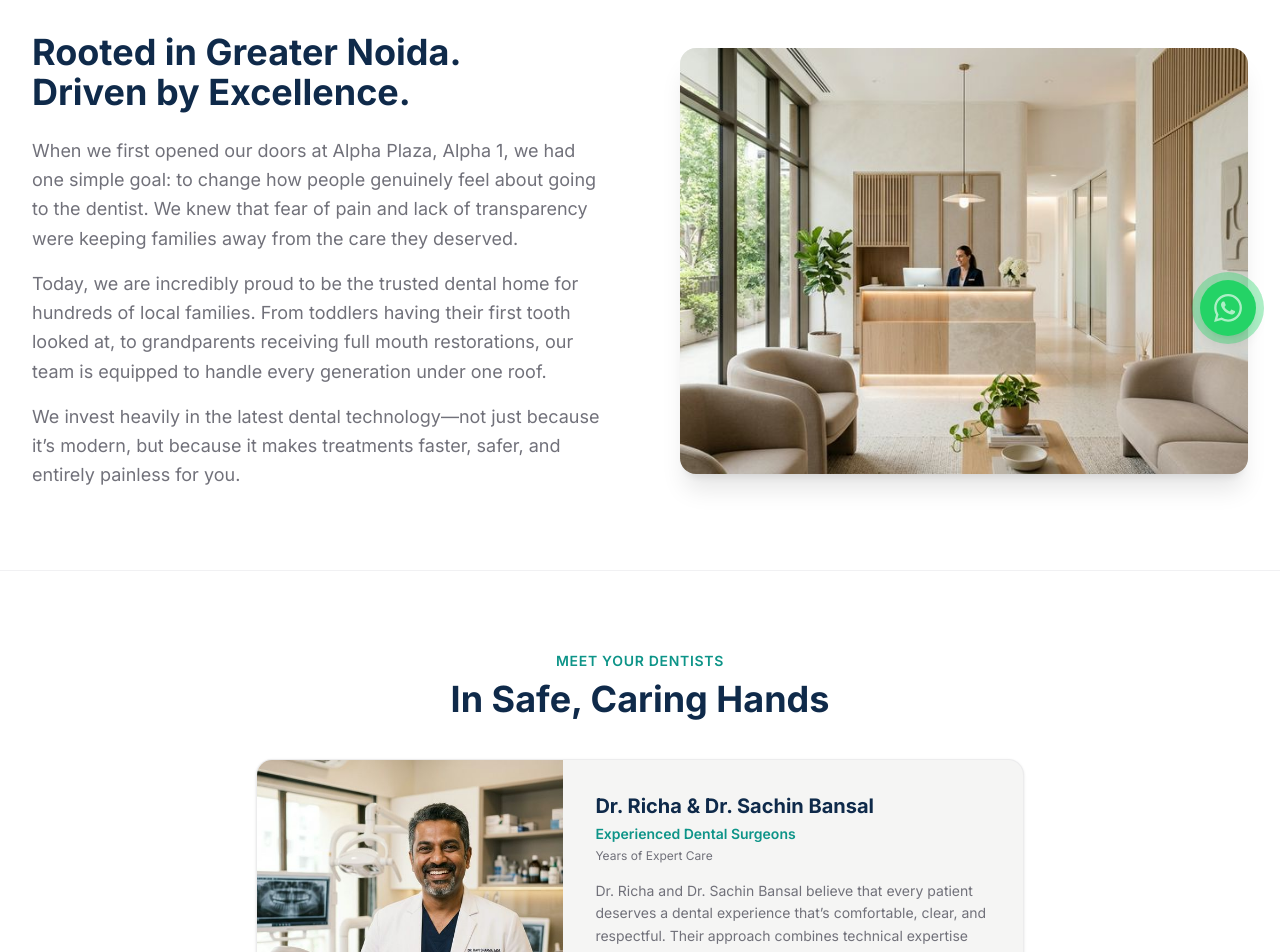
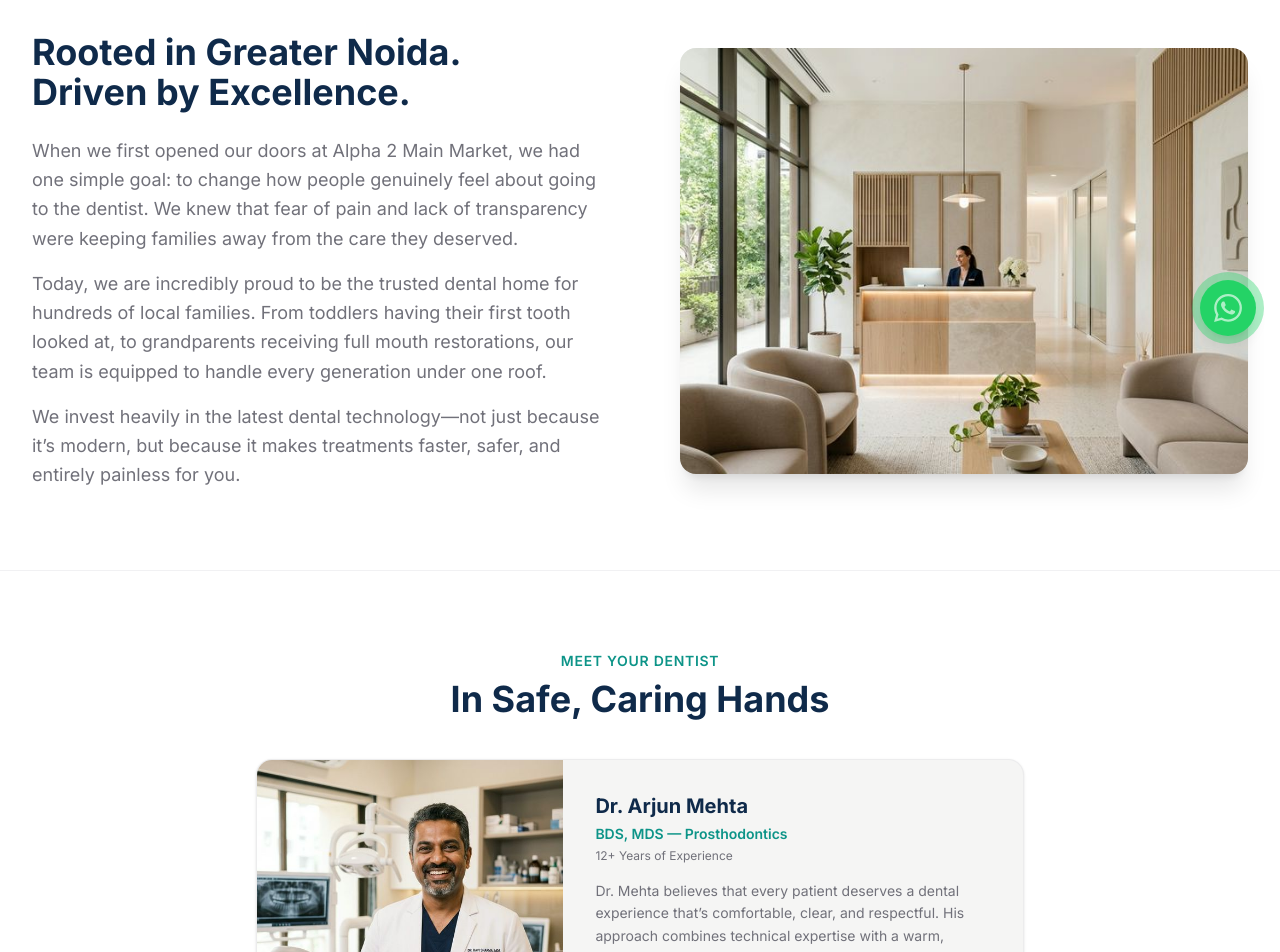
Before and after one commit to punitkumarrai/sampledentalclinic, a Next.js app: page /about in a window 1280 px wide. Shown: the part 440-1392 px from the top of the page. Built offline with nearby package versions, Linux system fonts and the light colour scheme.

Commit message:
Revert info to sample dental except name

```diff
--- a/content/clients/city-light.ts
+++ b/content/clients/city-light.ts
@@ -6,19 +6,19 @@ const cityLight: SiteConfig = {
   // ── Business Info ────────────────────────────────────────────────
   business: {
     name: "City Light Dental Care",
-    phone: "+919999044511",
-    phoneDisplay: "09999044511",
+    phone: "+918851169748",
+    phoneDisplay: "+91 88511 69748",
     email: "hello@citylightdental.com",
-    whatsappNumber: "919999044511",
+    whatsappNumber: "918851169748",
     whatsappMessage: "Hi, I'd like to book an appointment",
     address: {
-      line1: "Shop No UG-21, Block-E, Alpha Plaza,",
-      line2: "Near Community Centre, Alpha 1, Greater Noida",
+      line1: "Alpha 2 Main Market,",
+      line2: "Greater Noida, UP 201310",
     },
     googleMapsUrl:
-      "https://maps.google.com/?q=28.4744341,77.5123966",
+      "https://maps.google.com/?q=Alpha+2+Main+Market+Greater+Noida",
     mapEmbedUrl:
-      "https://www.google.com/maps?q=28.4744341,77.5123966&output=embed",
+      "https://www.google.com/maps/embed?pb=!1m18!1m12!1m3!1d3507.034789851614!2d77.514330!3d28.473523!2m3!1f0!2f0!3f0!3m2!1i1024!2i768!4f13.1!3m3!1m2!1s0x390cea65b4c19f55%3A0xc07ce6ad0b1f201d!2sAlpha%20II%20Commercial%20Belt%2C%20Greater%20Noida%2C%20Uttar%20Pradesh%20201310!5e0!3m2!1sen!2sin!4v1700000000000!5m2!1sen!2sin",
     hours: {
       weekdays: "Mon – Sat",
       weekdayTime: "9:00 AM – 8:00 PM",
@@ -32,10 +32,10 @@ const cityLight: SiteConfig = {
     home: {
       title: "City Light Dental Care — Premium Dental Care in Greater Noida",
       description:
-        "Trusted dental clinic near Alpha Plaza, Alpha 1, Greater Noida. Gentle, modern care for the whole family — teeth cleaning, braces, implants, root canal & more. Book your appointment today.",
+        "Trusted dental clinic near Alpha 2 Main Market, Greater Noida. Gentle, modern care for the whole family — teeth cleaning, braces, implants, root canal & more. Book your appointment today.",
       keywords: [
         "dentist greater noida",
-        "dental clinic alpha 1",
+        "dental clinic alpha 2",
         "teeth cleaning",
         "braces orthodontics",
         "dental implants greater noida",
@@ -56,7 +56,7 @@ const cityLight: SiteConfig = {
     contact: {
       title: "Contact Us | City Light Dental Care",
       description:
-        "Get in touch with City Light Dental Care in Alpha Plaza, Alpha 1, Greater Noida. Call 09999044511 or message us on WhatsApp.",
+        "Get in touch with City Light Dental Care in Alpha 2 Main Market, Greater Noida. Call +91 88511 69748 or message us on WhatsApp.",
     },
   },
 
@@ -72,23 +72,23 @@ const cityLight: SiteConfig = {
     heroImageAlt:
       "Friendly dentist consulting with a patient in a modern, clean clinic setting",
     trustBadge: {
-      rating: "4.7 Rating",
-      subtitle: "52 Reviews",
+      rating: "4.9 Rating",
+      subtitle: "200+ Happy Families",
     },
   },
 
   // ── Doctor ────────────────────────────────────────────────────────
   doctor: {
-    sectionTagline: "Meet Your Dentists",
+    sectionTagline: "Meet Your Dentist",
     sectionHeading: "In Safe, Caring Hands",
-    name: "Dr. Richa & Dr. Sachin Bansal",
-    degree: "Experienced Dental Surgeons",
-    experience: "Years of Expert Care",
-    bio: "Dr. Richa and Dr. Sachin Bansal believe that every patient deserves a dental experience that’s comfortable, clear, and respectful. Their approach combines technical expertise with a warm, patient-first philosophy — making even the most anxious visitors feel at ease.",
+    name: "Dr. Arjun Mehta",
+    degree: "BDS, MDS — Prosthodontics",
+    experience: "12+ Years of Experience",
+    bio: "Dr. Mehta believes that every patient deserves a dental experience that\u2019s comfortable, clear, and respectful. His approach combines technical expertise with a warm, patient-first philosophy — making even the most anxious visitors feel at ease.",
     quote:
-      "“Good dental care starts with honest conversation. We want every patient to understand their options and feel confident about their treatment.”",
+      "\u201cGood dental care starts with honest conversation. I want every patient to understand their options and feel confident about their treatment.\u201d",
     imagePath: "/images/doctor.jpg",
-    imageAlt: "Dr. Richa & Dr. Sachin Bansal — Lead Dentists at City Light Dental Care",
+    imageAlt: "Dr. Arjun Mehta — Lead Dentist at City Light Dental Care",
   },
 
   // ── Services Preview (homepage cards) ─────────────────────────────
@@ -164,7 +164,7 @@ const cityLight: SiteConfig = {
       whoItIsFor:
         "Children, teens, and adults looking to improve their bite and smile aesthetics.",
       whyItMatters:
-        "Straight teeth aren’t just about looks — they are easier to clean and reduce the risk of jaw strain and abnormal tooth wear.",
+        "Straight teeth aren\u2019t just about looks — they are easier to clean and reduce the risk of jaw strain and abnormal tooth wear.",
     },
     {
       title: "Dental Implants",
@@ -241,7 +241,7 @@ const cityLight: SiteConfig = {
     {
       question: "Do I need an appointment before visiting?",
       answer:
-        "While we do accept walk-ins for dental emergencies, we highly recommend booking an appointment to ensure you don’t have to wait and our doctors can dedicate ample time to your consultation.",
+        "While we do accept walk-ins for dental emergencies, we highly recommend booking an appointment to ensure you don\u2019t have to wait and our doctors can dedicate ample time to your consultation.",
     },
     {
       question: "Is root canal treatment painful?",
@@ -251,7 +251,7 @@ const cityLight: SiteConfig = {
     {
       question: "Do you treat kids?",
       answer:
-        "Yes! We specialize in pediatric dentistry and strive to make every child’s visit fun, gentle, and completely fear-free.",
+        "Yes! We specialize in pediatric dentistry and strive to make every child\u2019s visit fun, gentle, and completely fear-free.",
     },
     {
       question: "Do you offer aligners and braces?",
@@ -266,7 +266,7 @@ const cityLight: SiteConfig = {
     {
       question: "How can I book an appointment?",
       answer:
-        "You can book an appointment easily by clicking the ‘Book Appointment’ button on our website, calling us directly, or sending a quick message on WhatsApp.",
+        "You can book an appointment easily by clicking the \u2018Book Appointment\u2019 button on our website, calling us directly, or sending a quick message on WhatsApp.",
     },
   ],
 
@@ -275,12 +275,12 @@ const cityLight: SiteConfig = {
     heroTagline: "Our Story & Values",
     heroHeading: "A Better Kind of Dental Care",
     heroDescription:
-      "At City Light Dental Care, we believe dentistry shouldn’t feel intimidating. We’ve built a practice rooted in transparency, advanced hygiene protocols, and a genuine commitment to your comfort.",
+      "At City Light Dental Care, we believe dentistry shouldn\u2019t feel intimidating. We\u2019ve built a practice rooted in transparency, advanced hygiene protocols, and a genuine commitment to your comfort.",
     storyHeading: "Rooted in Greater Noida.\nDriven by Excellence.",
     storyParagraphs: [
-      "When we first opened our doors at Alpha Plaza, Alpha 1, we had one simple goal: to change how people genuinely feel about going to the dentist. We knew that fear of pain and lack of transparency were keeping families away from the care they deserved.",
+      "When we first opened our doors at Alpha 2 Main Market, we had one simple goal: to change how people genuinely feel about going to the dentist. We knew that fear of pain and lack of transparency were keeping families away from the care they deserved.",
       "Today, we are incredibly proud to be the trusted dental home for hundreds of local families. From toddlers having their first tooth looked at, to grandparents receiving full mouth restorations, our team is equipped to handle every generation under one roof.",
-      "We invest heavily in the latest dental technology—not just because it’s modern, but because it makes treatments faster, safer, and entirely painless for you.",
+      "We invest heavily in the latest dental technology\u2014not just because it\u2019s modern, but because it makes treatments faster, safer, and entirely painless for you.",
     ],
     storyImage: "/images/reception.jpg",
     storyImageAlt:
@@ -322,12 +322,12 @@ const cityLight: SiteConfig = {
       {
         title: "Warm Welcome & Intake",
         description:
-          "You’ll be greeted with a smile, offered a comfortable seat, and efficiently guided through your brief new-patient medical history forms.",
+          "You\u2019ll be greeted with a smile, offered a comfortable seat, and efficiently guided through your brief new-patient medical history forms.",
       },
       {
         title: "Detailed Consultation",
         description:
-          "You’ll meet your doctor for an unhurried conversation about your dental goals, followed by a thorough, gentle digital examination.",
+          "You\u2019ll meet your doctor for an unhurried conversation about your dental goals, followed by a thorough, gentle digital examination.",
       },
       {
         title: "Transparent Plan",
@@ -364,7 +364,7 @@ const cityLight: SiteConfig = {
 
   // ── Contact Page ──────────────────────────────────────────────────
   contactPage: {
-    heroHeading: "We’d Love to Hear From You",
+    heroHeading: "We\u2019d Love to Hear From You",
     heroDescription:
       "Whether you have a question about a treatment, need help finding the clinic, or want to say hello, our team is always ready to assist.",
   },
@@ -461,7 +461,7 @@ const cityLight: SiteConfig = {
     heading: "Take the First Step Toward a Healthier Smile",
     description:
       "Whether you need a routine cleaning or specialized emergency care, our dedicated team is here to ensure your visit is surprisingly comfortable.",
-    phoneDisplayText: "Call 09999044511",
+    phoneDisplayText: "Call 88511 69748",
     badges: [
       "Gladly Accepting New Families",
       "Walk-ins & Emergencies Welcome",
@@ -471,7 +471,7 @@ const cityLight: SiteConfig = {
   // ── Footer ────────────────────────────────────────────────────────
   footer: {
     tagline:
-      "Your family’s trusted dental care partner in Greater Noida. Modern treatments, gentle hands, and sincere smiles in a spotless environment.",
+      "Your family\u2019s trusted dental care partner in Greater Noida. Modern treatments, gentle hands, and sincere smiles in a spotless environment.",
     servicesList: [
       "Teeth Cleaning & Prevention",
       "Painless Root Canals",
```
